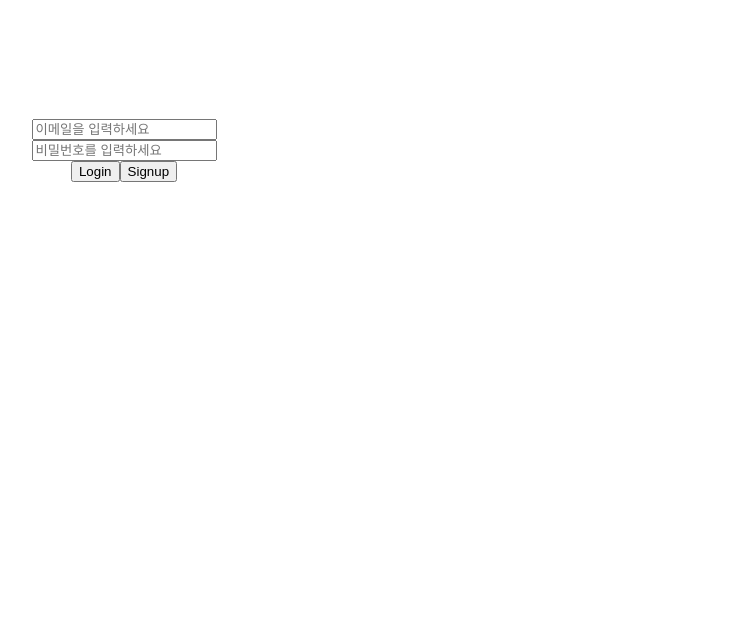
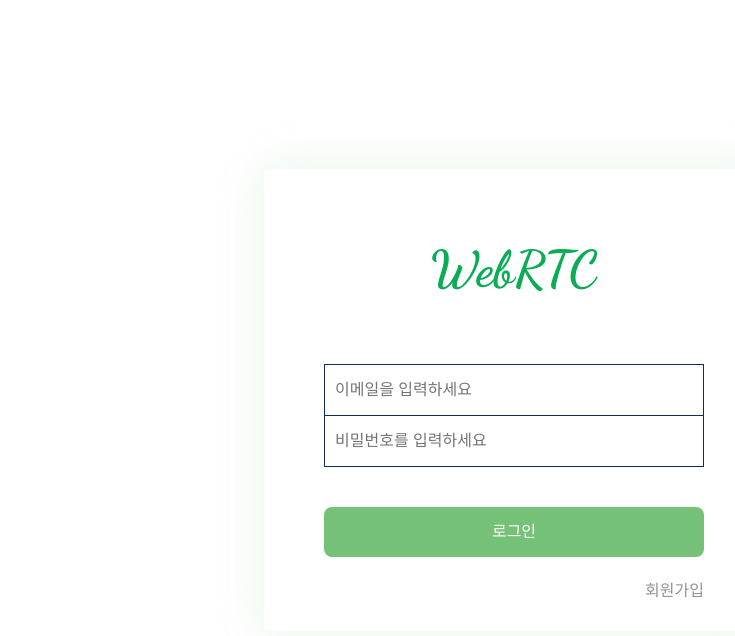
Before and after one commit to pyo-sh/React_WebRTC, a React (Create React App) app: page / in a window 1280 px wide. Shown: the top 636 px of the page, without its empty margins (126-861 px from the left). Built offline with nearby package versions, Linux system fonts and the light colour scheme; no server answers.

Commit message:
[feat]: Login Css & Main Header Added

```diff
--- a/src/App.tsx
+++ b/src/App.tsx
@@ -1,5 +1,6 @@
 import React, { useEffect } from 'react';
 import AppBox from 'styles/AppBox';
+import 'styles/font.css';
 import { Route } from 'react-router-dom';
 import Main from 'components/main/Main';
 import Login from 'components/auth/Login';
--- a/src/components/auth/Login.tsx
+++ b/src/components/auth/Login.tsx
@@ -1,7 +1,7 @@
 import React, { useState, useEffect } from 'react';
-import LoginBox from 'styles/auth/LoginBox';
+import LoginBox, { LoginWrapper } from 'styles/auth/LoginBox';
 import { Link } from 'react-router-dom';
-import { useDispatch } from 'react-redux';
+import { useSelector, useDispatch } from 'react-redux';
 import { RootState } from 'reducers';
 import { LogIn_User_Request } from 'reducers/user';
 
@@ -10,6 +10,7 @@
     const [password, setPassword] = useState<string>('');
 
     const dispatch = useDispatch();
+    const { loadUserErrorReason } = useSelector((state: RootState) => state.user)
 
     const onChangeInput = (
         setState: React.Dispatch<React.SetStateAction<string>>
@@ -34,30 +35,39 @@
     };
 
     return (
+        <LoginWrapper>
         <LoginBox>
+            <div className="Login-Logo">WebRTC</div>
+            <section className="Login-Inputs">
                 <input
-                className="LoginBox-Input"
+                    className="Delete-Input Login-Input"
                     placeholder="이메일을 입력하세요"
                     onChange={onChangeInput(setEmail)}
                     value={email}
                     />
+                <hr/>
                 <input
-                className="LoginBox-Input"
+                    className="Delete-Input Login-Input"
                     placeholder="비밀번호를 입력하세요"
                     onChange={onChangeInput(setPassword)}
                     value={password}
+                    type="password"
                     />
-            <div>
+            </section>
+            <p className="Login-Error">{loadUserErrorReason}</p>
             <button
+                className="Delete-Button Login-Button"
                 onClick={onClickLogin}
                 >
-                    Login
+                로그인
             </button>
+            <section className="Login-SubClick">
                 <Link to="/signup">
-                    <button>Signup</button>
+                    회원가입
                 </Link>
-            </div>
+            </section>
         </LoginBox>
+        </LoginWrapper>
     );
 }
 
--- /dev/null
+++ b/src/components/main/Header.tsx
@@ -0,0 +1,52 @@
+import React from 'react';
+import HeaderBox from 'styles/main/HeaderBox';
+import { useSelector, useDispatch } from 'react-redux';
+import { RootState } from 'reducers';
+import { LogOut_User_Request } from 'reducers/user';
+
+const Header: React.FC = () => {
+    const dispatch = useDispatch();
+    const { uid, name, imageURL } = useSelector((state: RootState) => state.user);
+
+    const onClickLogout = () => {
+        dispatch(LogOut_User_Request());
+    }
+
+    return (
+        <HeaderBox>
+            <div className="Header-Logo">WebRTC</div>
+            {uid
+            ?
+            <section className="Header-Profile">
+                <img
+                    className="Header-Profile-Image"
+                    src={imageURL ? imageURL : 'Profile.png'}
+                    />
+                <p className="Header-Profile-Name">
+                    {name}
+                    <strong>
+                        님!
+                    </strong>
+                </p>
+                <button
+                    className="Delete-Button Header-Button"
+                    onClick={onClickLogout}
+                    >
+                    로그아웃
+                </button>
+            </section>
+            :
+            <section>
+                <button className="Delete-Button">
+                    로그인
+                </button>
+                <button className="Delete-Button">
+                    회원가입
+                </button>
+            </section>
+            }
+        </HeaderBox>
+    );
+};
+
+export default Header;
--- a/src/components/main/Main.tsx
+++ b/src/components/main/Main.tsx
@@ -1,10 +1,11 @@
 import React from 'react';
-import MainBox from 'styles/main/Main';
+import MainBox from 'styles/main/MainBox';
+import Header from 'components/main/Header';
 
 const Main: React.FC = () => {
     return (
         <MainBox>
-            hi
+            <Header/>
         </MainBox>
     );
 };
--- a/src/reducers/user.ts
+++ b/src/reducers/user.ts
@@ -1,7 +1,7 @@
 // State
 export type StateType = {
     uid: string,
-    nickname: string,
+    name: string,
     email: string,
     imageURL: string,
     isLoadingUser: boolean,
@@ -10,7 +10,7 @@
 
 const initialState: StateType = {
     uid: '',
-    nickname: '',
+    name: '',
     email: '',
     imageURL: '',
     isLoadingUser: false,
@@ -105,7 +105,7 @@
         case LOGOUT_USER_REQUEST:
             return {
                 uid: '',
-                nickname: '',
+                name: '',
                 email: '',
                 imageURL: '',
                 isLoadingUser: false,
--- a/src/sagas/user.ts
+++ b/src/sagas/user.ts
@@ -37,7 +37,7 @@
         yield put(LogIn_User_Success(result));
     } catch(error) {
         console.error(error);
-        yield put(LogIn_User_Failure(error));
+        yield put(LogIn_User_Failure(error.message));
     }
 };
 function* watchLogInUser() {
--- a/src/styles/GlobalStyle.ts
+++ b/src/styles/GlobalStyle.ts
@@ -13,6 +13,19 @@
         -webkit-font-smoothing: antialiased;
         -moz-osx-font-smoothing: grayscale;
     }
+
+    .Delete-Button {
+        background: none;
+        border: none;
+        outline: none;
+        cursor: pointer;
+    }
+
+    .Delete-Input {
+        background: none;
+        border: none;
+        outline: none;
+    }
 `;
 
 export default GlobalStyle;
--- a/src/styles/auth/LoginBox.ts
+++ b/src/styles/auth/LoginBox.ts
@@ -1,13 +1,106 @@
 import styled from 'styled-components';
+
+export const LoginWrapper = styled.div`
+    width: 100vw;
+    height: 100vh;
+
+    display: flex;
+    justify-content: center;
+    align-items: center;
+`;
 
 const LoginBox = styled.div`
     width: 500px;
-    height: 300px;
+    padding: 30px 60px;
+    box-shadow: 0 0 45px rgba(102, 187, 106, 0.15);
 
     display: flex;
     justify-content: center;
     align-items: center;
     flex-direction: column;
+
+    .Login-Logo {
+        width: 100%;
+        margin: 40px 0 65px 0;
+        font-family: 'Dancing Script', cursive;
+
+        // 드래그 못하게
+        -ms-user-select: none;
+        -moz-user-select: -moz-none;
+        -khtml-user-select: none;
+        -webkit-user-select: none;
+        user-select: none;
+
+        text-align: center;
+        font-size: 50px;
+        color: #0BAC56;
+    }
+
+    .Login-Inputs {
+        width: 380px;
+        margin-bottom: 20px;
+        border: 1px solid #112d58;
+
+        hr {
+            margin: 0;
+            border: none;
+            border-bottom: 1px solid #112d58;
+        }
+    }
+
+    .Login-Error{
+        width: 100%;
+        padding: 0;
+        margin: 0;
+        margin-bottom: 20px;
+
+        text-align: center;
+        color: red;
+    }
+
+    .Login-Button {
+        width: 380px;
+        height: 50px;
+        padding: 0;
+        margin-bottom: 20px;
+
+        font-size: 16px;
+        font-weight: 500;
+        line-height: 1.5;
+        border-radius: .5rem;
+        border-color: rgba(102, 187, 106, 0.9);
+        color: #fff;
+        background-color: rgba(102, 187, 106, 0.9);
+    }
+
+    .Login-Input {
+        width: 100%;
+        height: 50px;
+        padding: 0 10px;
+
+        font-size: 16px;
+        color: rgba(17, 45, 88, 0.9);
+
+        :focus {
+            border: 1px solid #112d58;
+            border-radius: 5px;
+        }
+    }
+
+    .Login-SubClick{
+        width: 100%;
+        display: flex;
+        justify-content: flex-end;
+
+        a {
+            color: #939393;
+            text-decoration:none;
+
+            :focus {
+                color: #777d92;
+            }
+        }
+    }
 `;
 
 export default LoginBox;
--- /dev/null
+++ b/src/styles/font.css
@@ -0,0 +1 @@
+@import url('https://fonts.googleapis.com/css2?family=Dancing+Script:wght@700&display=swap');
--- /dev/null
+++ b/src/styles/main/HeaderBox.ts
@@ -0,0 +1,68 @@
+import styled from 'styled-components';
+
+const HeaderBox = styled.div`
+    width: 100%;
+    height: 75px;
+    padding: 0 30px;
+
+    display: flex;
+    justify-content: space-between;
+    align-items: center;
+
+    .Header-Button {
+        width: 115px;
+        height: 45px;
+        padding: 0;
+
+        font-size: 16px;
+        font-weight: 500;
+        line-height: 1.5;
+        border-radius: .5rem;
+        border-color: rgba(31, 21, 52, 0.85);
+        color: #fff;
+        background-color: rgba(31, 21, 52, 0.85);
+    }
+
+    .Header-Logo{
+        font-family: 'Dancing Script', cursive;
+
+        -ms-user-select: none;
+        -moz-user-select: -moz-none;
+        -khtml-user-select: none;
+        -webkit-user-select: none;
+        user-select: none;
+
+        font-size: 40px;
+        color: #0BAC56;
+    }
+    .Header-Profile{
+        display: flex;
+        align-items: center;
+    }
+    .Header-Profile-Image{
+        width: 50px;
+        height: 50px;
+
+        border-radius: 50%;
+    }
+    .Header-Profile-Name{
+        width: 100px;
+        height: 25px;
+        margin: 0;
+        margin-left: 20px;
+
+        font-size: 16px;
+        color: rgba(0,0,0,0.95);
+        overflow: hidden;
+
+        display: flex;
+        align-items: center;
+        flex-wrap: nowrap;
+
+        strong {
+            padding-left: 5px;
+        }
+    }
+`;
+
+export default HeaderBox;
```
Also changed, not shown: public/Profile.png (added), src/styles/main/MainBox.ts (renamed from src/styles/main/Main.ts). Lines whose indentation alone changed are shown as unchanged.
